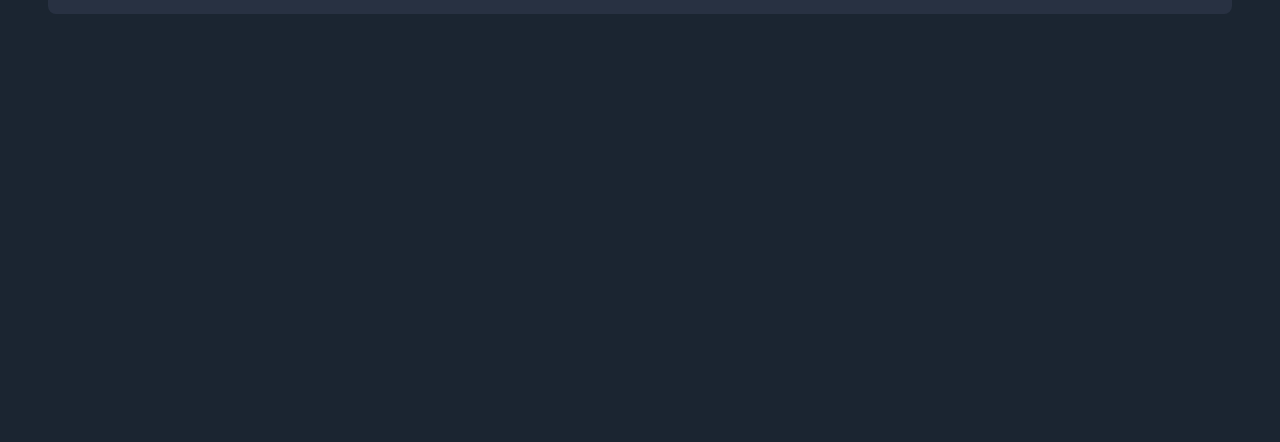
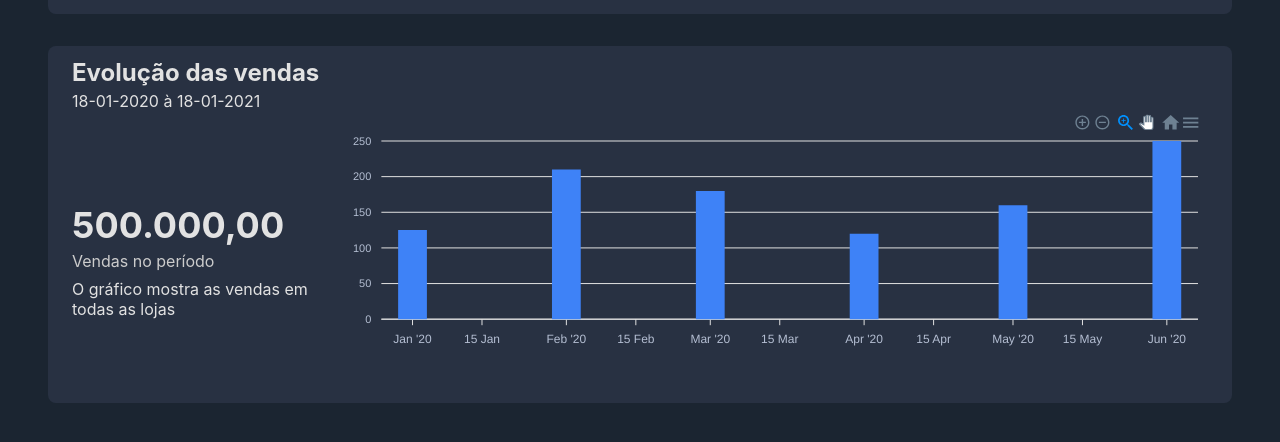
Before and after one commit to Apdo3939/dashboard, a React (Create React App) app: page / in a window 1280 px wide. Shown: the part 178-620 px from the top of the page. Built offline with nearby package versions, Linux system fonts and the light colour scheme.

Commit message:
Add component SalesBydate

```diff
--- a/package.json
+++ b/package.json
@@ -10,7 +10,9 @@
     "@types/node": "^12.0.0",
     "@types/react": "^17.0.0",
     "@types/react-dom": "^17.0.0",
+    "apexcharts": "^3.28.1",
     "react": "^17.0.2",
+    "react-apexcharts": "^1.3.9",
     "react-dom": "^17.0.2",
     "react-flatpickr": "^3.10.7",
     "react-scripts": "4.0.3",
--- a/src/App.tsx
+++ b/src/App.tsx
@@ -1,6 +1,7 @@
 import './App.css';
 import Filter from './components/filter';
 import Header from './components/header';
+import SalesByDate from './components/sales-by-date';
 
 function App() {
   return (
@@ -8,6 +9,7 @@
       <Header />
       <div className="app-container">
         <Filter />
+        <SalesByDate />
       </div>
     </>
   );
--- /dev/null
+++ b/src/components/sales-by-date/helpers.ts
@@ -0,0 +1,52 @@
+import { ApexOptions } from 'apexcharts';
+
+export const chartOptions = {
+  legend: {
+    show: false
+  },
+  noData: {
+    text: 'Sem resultados',
+    align: 'center',
+    verticalAlign: 'middle',
+    offsetY: -15,
+    style: {
+      color: '#FFF',
+      fontSize: '18px',
+      fontFamily: 'Roboto, sans-serif'
+    }
+  },
+  chart: {
+    foreColor: '#b4bed2',
+    height: 240,
+    with: 800
+  },
+  plotOptions: {
+    bar: {
+      horizontal: false,
+      columnWidth: '20%',
+      endingShape: 'rounded'
+    }
+  },
+  dataLabels: {
+    enabled: false
+  },
+  stroke: {
+    show: false
+  },
+  xaxis: {
+    type: 'datetime'
+  },
+  yaxis: {},
+  fill: {
+    opacity: 1,
+    colors: ['#3e82f7']
+  },
+  tooltip: {
+    theme: 'dark',
+    y: {
+      formatter: function (val: number) {
+        return `R$ ${val}`;
+      }
+    }
+  }
+} as ApexOptions;
--- /dev/null
+++ b/src/components/sales-by-date/index.tsx
@@ -0,0 +1,41 @@
+import './styles.css';
+import ReactApexChart from 'react-apexcharts';
+import { chartOptions } from './helpers';
+
+const initialDate = [
+  { x: '2020-01-01', y: 125 },
+  { x: '2020-02-01', y: 210 },
+  { x: '2020-03-01', y: 180 },
+  { x: '2020-04-01', y: 120 },
+  { x: '2020-05-01', y: 160 },
+  { x: '2020-06-01', y: 250 }
+];
+
+export default function SalesByDate() {
+  return (
+    <div className="sales-by-date-container">
+      <div>
+        <h4 className="sales-by-date-title">Evolução das vendas</h4>
+        <span className="sales-by-date-period">18-01-2020 à 18-01-2021</span>
+      </div>
+      <div className="sales-by-date-data">
+        <div className="sales-by-date-quantity-container">
+          <h2 className="sales-by-date-quantity-sales">500.000,00</h2>
+          <span className="sales-by-date-quantity-label">Vendas no período</span>
+          <span className="sales-by-date-quantity-description">
+            O gráfico mostra as vendas em todas as lojas
+          </span>
+        </div>
+        <div className="sales-by-date-chart">
+          <ReactApexChart
+            options={chartOptions}
+            series={[{ name: 'Vendas', data: initialDate }]}
+            type="bar"
+            height={240}
+            width="100%"
+          />
+        </div>
+      </div>
+    </div>
+  );
+}
--- /dev/null
+++ b/src/components/sales-by-date/styles.css
@@ -0,0 +1,50 @@
+.sales-by-date-container {
+  display: flow-root;
+  padding: 12px 24px;
+  background-color: var(--primary-color);
+  border-radius: 8px;
+}
+
+.sales-by-date-title {
+  color: var(--text-color);
+  font-size: 24px;
+  margin-bottom: 4px;
+
+}
+
+.sales-by-date-period {
+  color: var(--text-color);
+}
+
+.sales-by-date-data {
+  display: flex;
+  align-items: center;
+  justify-content: space-between;
+}
+
+.sales-by-date-quantity-container {
+  display: flex;
+  flex-direction: column;
+}
+
+.sales-by-date-quantity-sales {
+  margin-top: 24px;
+  font-size: 36px;
+  color: var(--text-color);
+}
+
+.sales-by-date-quantity-label {
+  margin: 4px 0;
+  font-size: 16px;
+  color: var(--light-color);
+}
+
+.sales-by-date-quantity-description {
+  margin: 4px 0;
+  font-size: 16px;
+}
+
+.sales-by-date-chart {
+  width: 100%;
+  height: 280px;
+}
```
Also changed, not shown: 1 other file (tests, documents, lock files or other folders).
